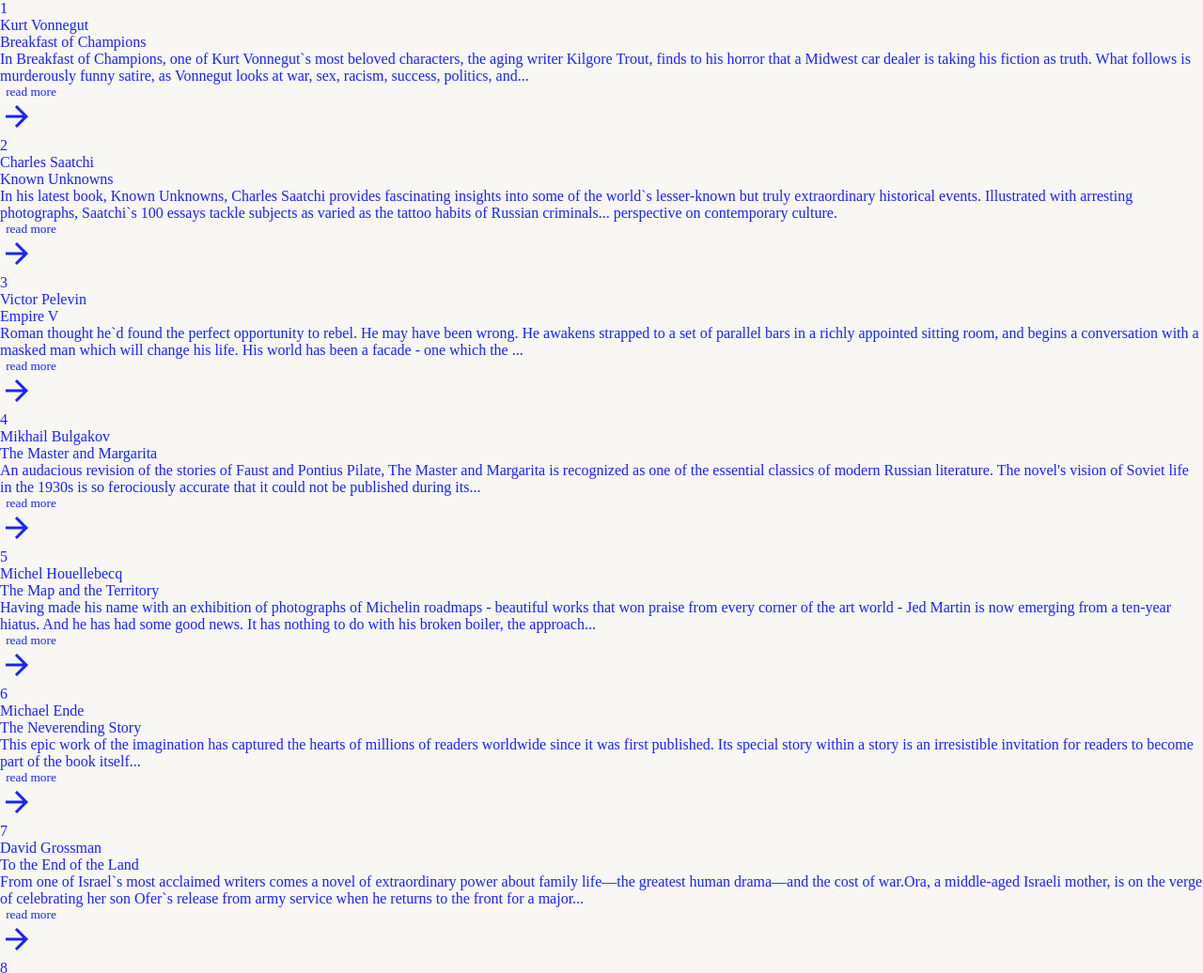
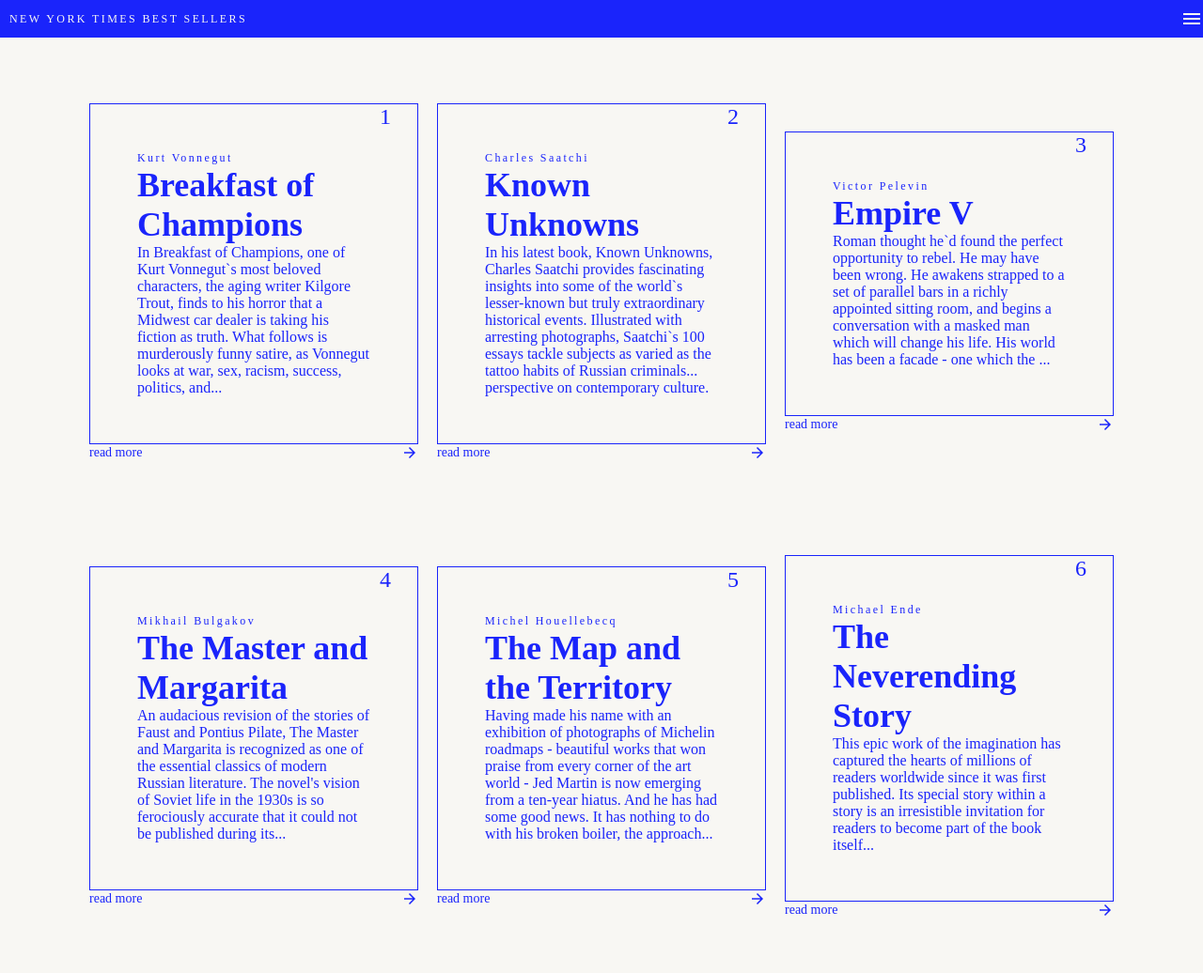
Before and after one commit to jonathonnagy/codeCool-sitebuild-exam, a plain HTML site: page index.html in a window 1280 px wide. Shown: the top 1036 px of the page at 94% size. Drawn offline with Linux system fonts and the light colour scheme.

Commit message:
cards added

```diff
--- a/index.html
+++ b/index.html
@@ -12,6 +12,12 @@
     <title>Document</title>
 </head>
 <body>
+    <header>
+        <p class="logo">NEW YORK TIMES BEST SELLERS</p>
+        <span class="material-icons-outlined-menu">
+            menu
+        </span>
+    </header>
     <div id="root">
         <div class="container">
 
--- a/main.js
+++ b/main.js
@@ -57,20 +57,24 @@
 
 data.map((data, index) => container.innerHTML += `
 <div class='card'>
-	<div class='num-container'>
-		<p>${index+1} </p>
+	<div class='card-inside'>
+		<div class='num-container'>
+			<p>${index+1} </p>
+		</div>
+		<div>
+			<p class='sub'>${data.sub}</p>
+			<p class='title'>${data.title}</p>
+			<p class='text'>${data.text}</p>
+		</div>
 	</div>
-	<p class='sub'>${data.sub}</p>
-	<p class='title'>${data.title}</p>
-	<hr class='hr-card'>
-	<p class='text'>${data.text}</p>
 	<div class='button-container'>
-		<button class='button'><p class='button-text'>read more</p> <span class="material-icons-outlined arrow">
+		<button class='button'><p class='button-text'>read more</p> <span class="material-icons-outlined-arrow arrow">
 		arrow_forward
 		</span>
 		</button>
 	</div>
-</div>`)
+</div>
+`)
 
 
 }
--- a/style.css
+++ b/style.css
@@ -49,24 +49,94 @@
 
 /* css reset end */
 
+body {
+	display: flex;
+	align-items: center;
+	flex-direction: column;
+	background-color: #f8f7f3
+}
 
+header {
+	display: flex;
+	justify-content: space-between;
+	align-items: center;
+	width: 100%;
+	height: 40px;
+
+	background-color: #1a24fb;
+	color: #f8f7f3;
+}
+
+.logo {
+	font-size: 12px;
+	letter-spacing: 0.2em;
+	font-weight: 400;
+	padding-left: 10px;
+}
 
 .container {
-	background-color: #f8f7f3;
+	display: flex;
+	flex-wrap: wrap;
+	justify-content: center;
+	align-items: center;
+	max-width: 1280px;
+	gap: 100px 20px;
+	margin-top: 70px;
 }
 
+.num-container{
+	position: absolute;
+	right: 0;
+	top: 0;
+	width: 40px;
+	height: 40px;
+	font-size: 24px;
+}
 .card {
+	display: flex;
+	flex-direction: column;
 	color: #1a24fb;
 }
 
+.card-inside {
+	position: relative;
+	width: 350px;
+	padding: 50px;
+	border: 1px solid #1a24fb;
+	color: #1a24fb;
+}
+
+.title {
+	font-size: 36px;
+	font-weight: bold;
+}
+
+.sub {
+	font-size: 12px;
+	letter-spacing: 0.2em;
+	font-weight: 400;
+}
+
+.text {
+	font-size: 16px;
+	font-weight: 400;
+}
+
+.button {
+	display: flex;
+	justify-content: space-between;
+	align-items: center;
+	width: 100%;
+	height: 18px;
+	font-size: 14px;
+}
 
 
-
-.material-icons-outlined {
+.material-icons-outlined-menu{
 	font-family: 'Material Icons';
 	font-weight: normal;
 	font-style: normal;
-	font-size: 36px;
+	font-size: 24px;
 	/* Preferred icon size */
 	display: inline-block;
 	line-height: 1;
@@ -75,7 +145,6 @@
 	word-wrap: normal;
 	white-space: nowrap;
 	direction: ltr;
-	padding-right: 30px;
 
 
 	/* Support for all WebKit browsers. */
@@ -89,3 +158,30 @@
 	/* Support for IE. */
 	font-feature-settings: 'liga';
 }
+
+.material-icons-outlined-arrow {
+	font-family: 'Material Icons';
+	font-weight: normal;
+	font-style: normal;
+	font-size: 18px;
+	/* Preferred icon size */
+	display: inline-block;
+	line-height: 1;
+	text-transform: none;
+	letter-spacing: normal;
+	word-wrap: normal;
+	white-space: nowrap;
+	direction: ltr;
+
+
+	/* Support for all WebKit browsers. */
+	-webkit-font-smoothing: antialiased;
+	/* Support for Safari and Chrome. */
+	text-rendering: optimizeLegibility;
+
+	/* Support for Firefox. */
+	-moz-osx-font-smoothing: grayscale;
+
+	/* Support for IE. */
+	font-feature-settings: 'liga';
+}
```
